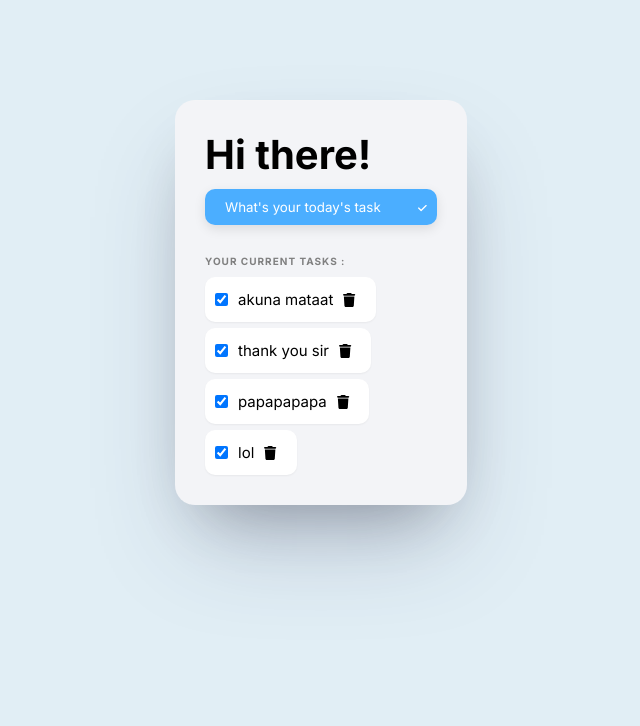
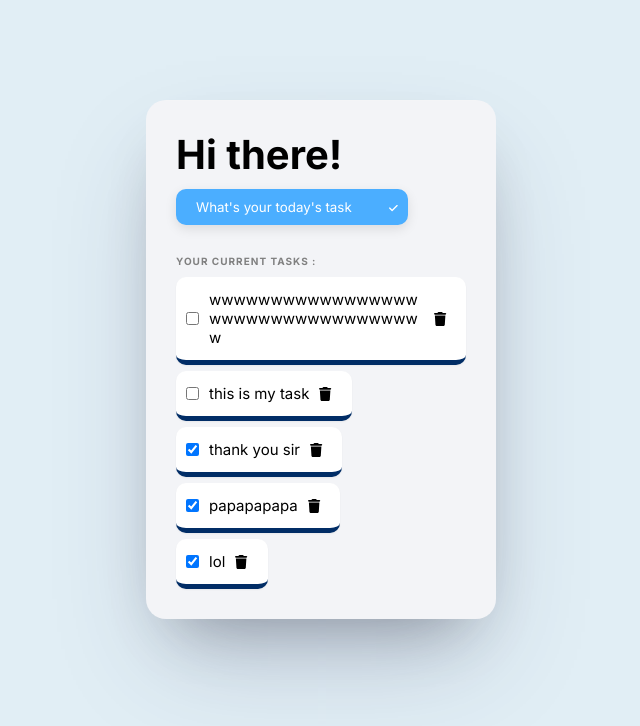
Before and after one commit to AnassElhaoussi/intro-to-react-query, a React (Create React App) app: page / in a window 1280 px wide. Shown: the top 726 px of the page, without its empty margins (319-959 px from the left). Built offline with nearby package versions, Linux system fonts and the light colour scheme; data requests are answered from the project's data file.

Commit message:
adding border bottom

```diff
--- a/data/db.json
+++ b/data/db.json
@@ -20,9 +20,15 @@
     },
     {
       "userId": 1,
-      "title": "akuna mataat",
-      "completed": true,
+      "title": "this is my task",
+      "completed": false,
       "id": 4
+    },
+    {
+      "userId": 1,
+      "title": "wwwwwwwwwwwwwwwwwwwwwwwwwwwwwwwwwww",
+      "completed": false,
+      "id": 5
     }
   ]
 }
--- a/src/index.css
+++ b/src/index.css
@@ -31,6 +31,8 @@ html {
     border-radius: 2rem;
     padding: 3rem;
     box-shadow: rgba(255, 255, 255, 0.1) 0px 1px 1px 0px inset, rgba(50, 50, 93, 0.25) 0px 50px 100px -20px, rgba(0, 0, 0, 0.3) 0px 30px 60px -30px;
+    width: 35rem;
+    word-break: break-all;
 }
 
 .wrapper h1 {
@@ -95,6 +97,7 @@ input[type="checkbox"] {
     padding: 1.3rem 2rem 1.3rem 1rem;
     border-radius: 1rem;
     box-shadow: rgba(0, 0, 0, 0.05) 0px 1px 2px 0px;
+    border-bottom: 5px solid rgb(1, 45, 102);
 }
 
 .todo label {
```
